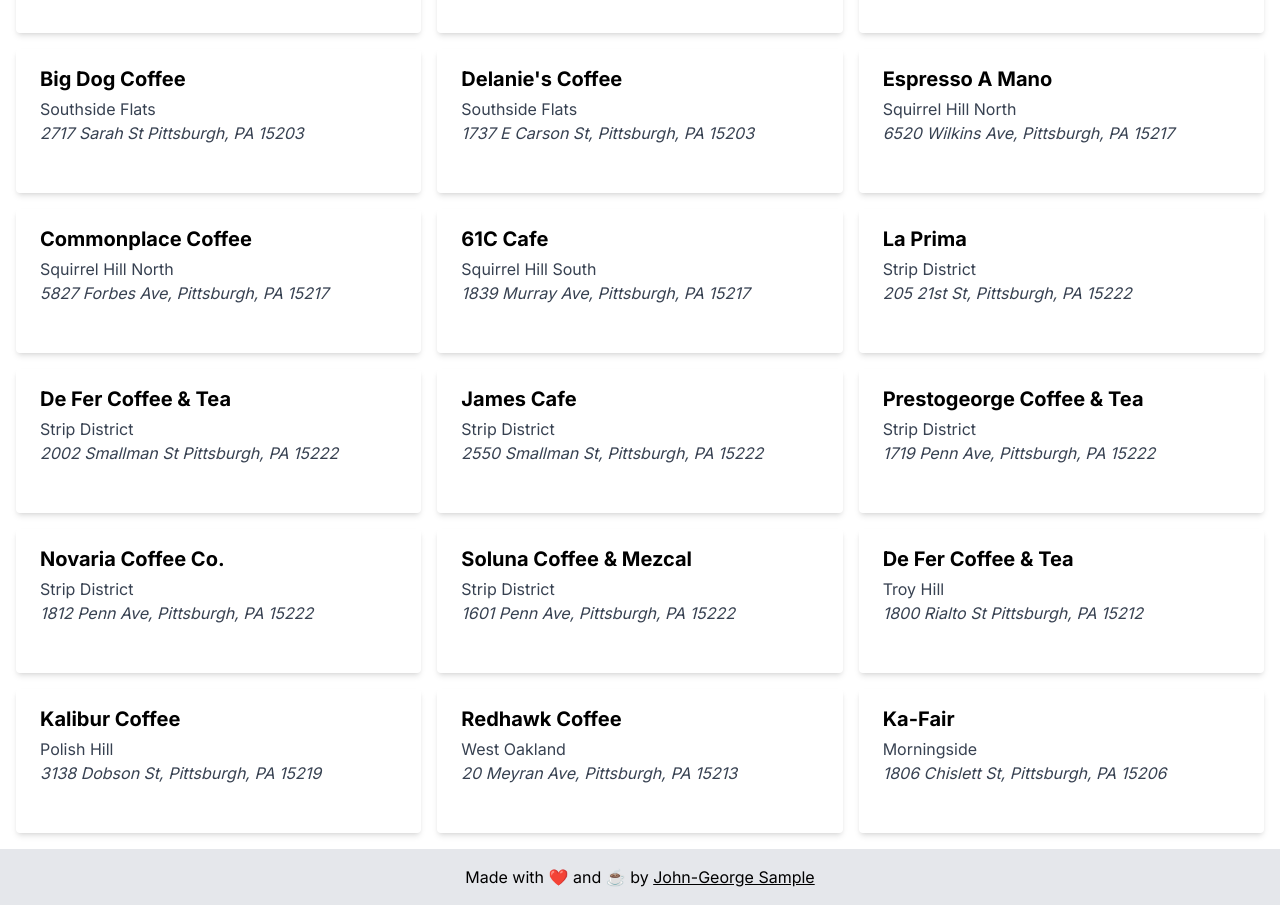
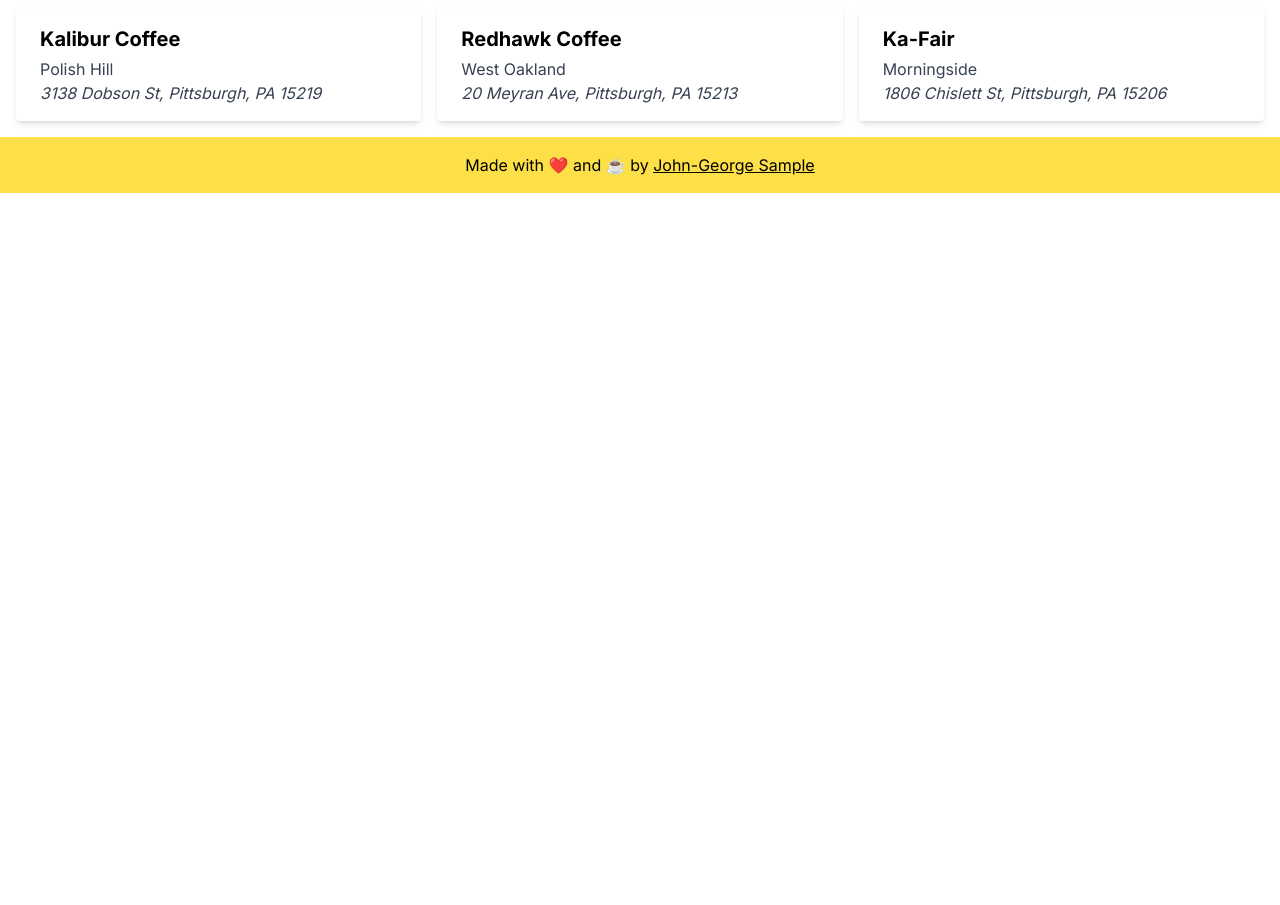
Before and after one commit to Johngeorgesample/pgh-coffee, a Next.js app: page / in a window 1280 px wide. Shown: the part 2960-3865 px from the top of the page. After the commit the page ends 3153 px from the top, so only its background shows below. Built offline with nearby package versions, Linux system fonts and the light colour scheme.

Commit message:
style tweaks

```diff
--- a/app/components/Footer.tsx
+++ b/app/components/Footer.tsx
@@ -1,6 +1,6 @@
 export default function Footer() {
   return (
-    <footer className="mt-4 p-4 w-full bg-gray-200">
+    <footer className="mt-4 p-4 w-full bg-yellow-300">
       <p className="text-center">Made with ❤️ and ☕ by <a className="underline" href="https://www.johngeorgesample.com/" target="_blank">John-George Sample</a></p>
     </footer>
   );
--- a/app/components/ShopCard.tsx
+++ b/app/components/ShopCard.tsx
@@ -11,10 +11,10 @@ type TShop = {
 
 export default function ShopCard(props: IProps) {
   return (
-    <div className="rounded overflow-hidden shadow-md hover:bg-gray-100">
+    <div className="group rounded overflow-hidden shadow-md hover:bg-gray-100">
       <a className="" href={props.shop.website} target="_blank">
-        <div className="h-36 px-6 py-4">
-          <p className="font-bold text-xl mb-1">{props.shop.name}</p>
+        <div className="px-6 py-4">
+          <p className="font-bold text-xl mb-1 group-hover:underline">{props.shop.name}</p>
           <p className="text-gray-700">{props.shop.neighborhood}</p>
           <address className="text-gray-700">{props.shop.address}</address>
         </div>
```
